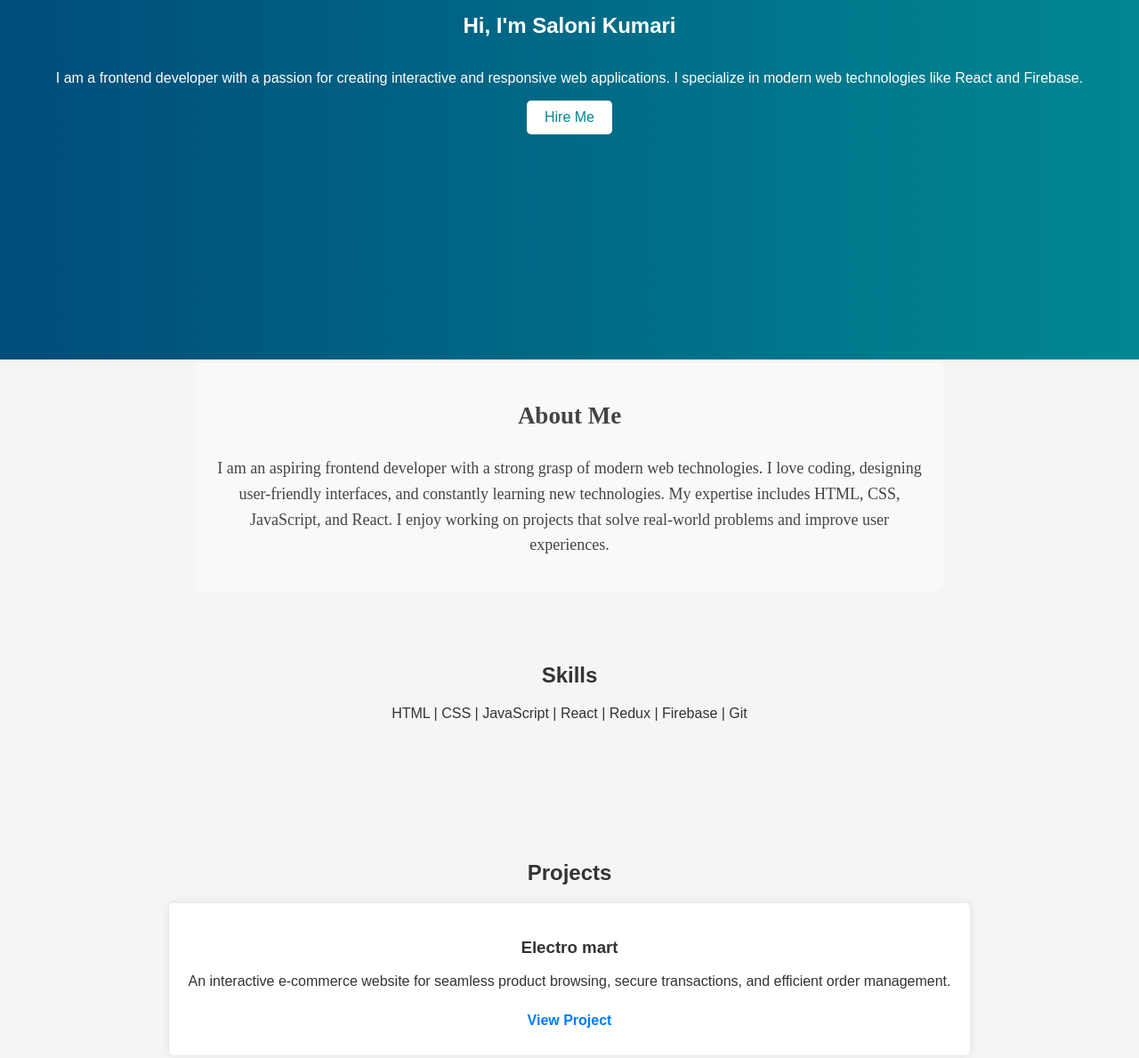
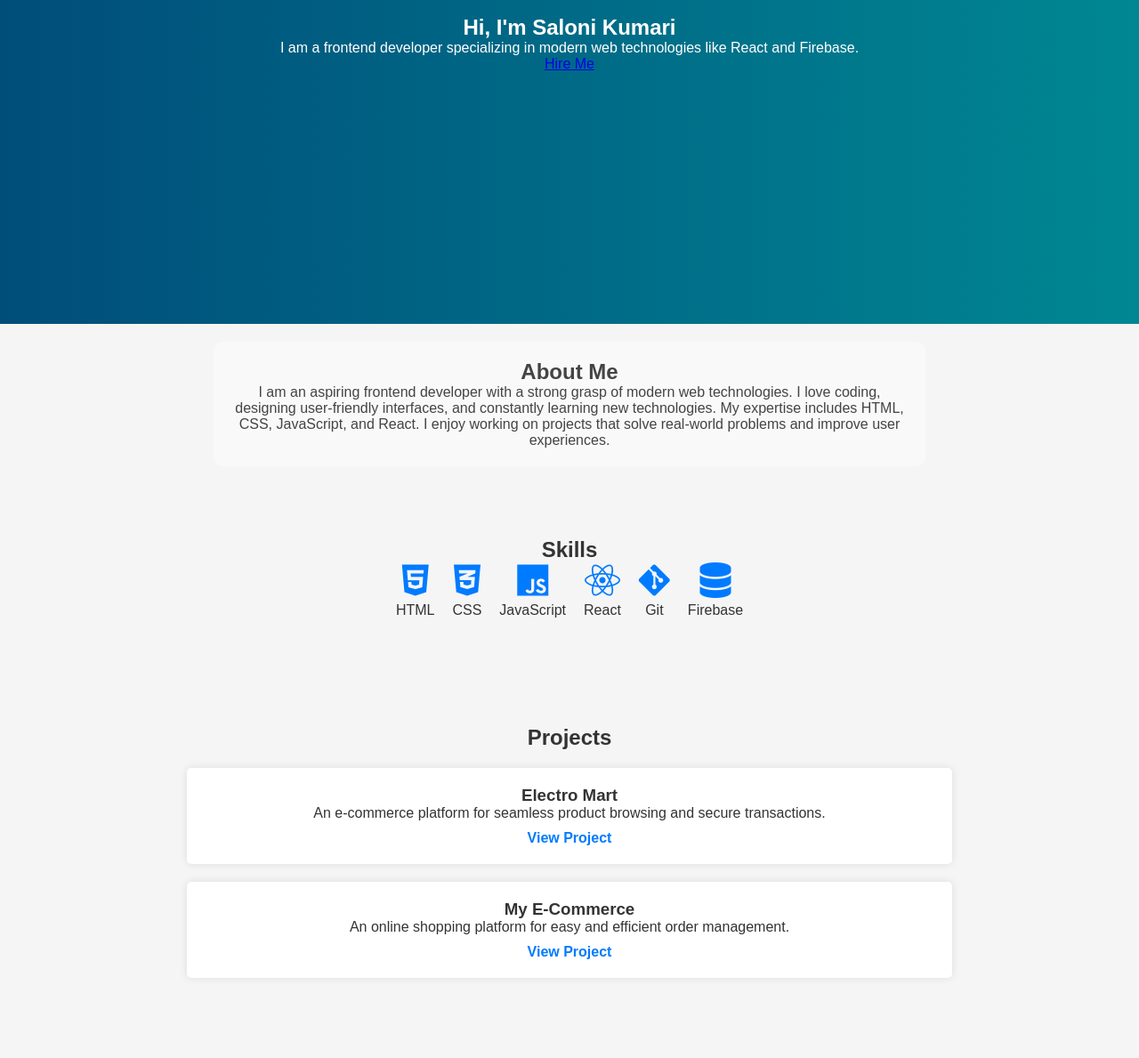
Before and after one commit to SaloniKumari117/Resume-Portfolio, a plain HTML site: page index.html in a window 1280 px wide. Shown: the part 436-1625 px from the top of the page at 89% size. Drawn offline with Linux system fonts and the light colour scheme.

Commit message:
portfolio

```diff
--- a/index.html
+++ b/index.html
@@ -8,12 +8,14 @@
     <link rel="stylesheet" href="https://cdnjs.cloudflare.com/ajax/libs/font-awesome/6.4.0/css/all.min.css">
     <style>
         /* Global Styles */
-        body {
-            font-family: 'Poppins', sans-serif;
+        * {
             margin: 0;
             padding: 0;
             box-sizing: border-box;
-            scroll-behavior: smooth;
+        }
+
+        body {
+            font-family: 'Poppins', sans-serif;
             background: #f5f5f5;
             color: #333;
         }
@@ -27,7 +29,7 @@
             background: #222;
             color: white;
             position: fixed;
-            width: 96.5%;
+            width: 100%;
             top: 0;
             z-index: 1000;
         }
@@ -45,31 +47,37 @@
             transition: 0.3s;
         }
 
-        .nav-links a:hover,
-        .nav-links a:focus {
+        .nav-links a:hover {
             color: #007bff;
         }
 
-        /*about section*/
-
-        #about {
-            font-family: 'Playfair Display', serif;
-            /* Use the imported font */
-            font-size: 18px;
-            font-weight: 400;
-            color: #444;
-            /* Dark grey for readability */
-            line-height: 1.6;
-            text-align: center;
-            padding: 20px;
-            background: #f9f9f9;
-            /* Light background */
-            border-radius: 10px;
-            max-width: 800px;
-            margin: auto;
+        /* .resume-btn {
+            background: white;
+            color: #008793;
+            padding: 8px 15px;
+            border-radius: 5px;
+            text-decoration: none;
+            font-weight: bold;
         }
 
+        .resume-btn:hover {
+            background: #007bff;
+            color: white;
+        } */
 
+
+
+        @media (max-width: 768px) {
+            nav {
+                flex-direction: column;
+                text-align: center;
+            }
+
+            .nav-links {
+                flex-direction: column;
+                gap: 10px;
+            }
+        }
 
         /* Hero Section */
         .hero {
@@ -88,25 +96,57 @@
             width: 150px;
             height: 150px;
             border-radius: 50%;
-            object-fit: cover;
             border: 4px solid white;
             margin-bottom: 20px;
         }
 
-        .btn {
-            background: white;
-            color: #008793;
-            padding: 10px 20px;
-            text-decoration: none;
-            border-radius: 5px;
-            transition: 0.3s;
+        /* About Section */
+        #about {
+            font-size: 16px;
+            font-weight: 400;
+            color: #444;
+            text-align: center;
+            padding: 20px;
+            background: #f9f9f9;
+            border-radius: 10px;
+            max-width: 800px;
+            margin: 20px auto;
         }
 
-        .btn:hover {
-            background: #007bff;
-            color: white;
+        #skills {
+            display: flex;
+            flex-direction: column;
+            align-items: center;
         }
 
+        .skills-list {
+            display: flex;
+            flex-wrap: wrap;
+            justify-content: center;
+            gap: 20px;
+        }
+
+        .skill {
+            display: flex;
+            flex-direction: column;
+            align-items: center;
+            font-size: 16px;
+        }
+
+        .skill i {
+            font-size: 40px;
+            color: #007bff;
+            margin-bottom: 5px;
+        }
+
+        .skill:hover {
+            background: #dde5ee;
+            transform: scale(1.1);
+        }
+
+
+
+        /* General Section Styling */
         section {
             padding: 60px 20px;
             text-align: center;
@@ -117,6 +157,7 @@
             margin: 0 auto;
         }
 
+        /* Project Cards */
         .project-card {
             background: #fff;
             padding: 20px;
@@ -179,7 +220,6 @@
 </head>
 
 <body>
-
     <header>
         <nav>
             <div class="logo">Saloni Kumari</div>
@@ -189,6 +229,7 @@
                 <li><a href="#skills">Skills</a></li>
                 <li><a href="#projects">Projects</a></li>
                 <li><a href="#contact">Contact</a></li>
+                <li><a href="resume.pdf" class="resume-btn" download>Resume</a></li>
             </ul>
         </nav>
     </header>
@@ -196,8 +237,7 @@
     <section id="home" class="hero">
         <img src="picture/saloni.jpeg" alt="Saloni Kumari">
         <h1>Hi, I'm Saloni Kumari</h1>
-        <p>I am a frontend developer with a passion for creating interactive and responsive web applications. I
-            specialize in modern web technologies like React and Firebase.</p>
+        <p>I am a frontend developer specializing in modern web technologies like React and Firebase.</p>
         <a href="#contact" class="btn">Hire Me</a>
     </section>
 
@@ -208,30 +248,31 @@
             JavaScript, and React. I enjoy working on projects that solve real-world problems and improve user
             experiences.</p>
     </section>
+    <section id="skills">
+        <h2>Skills</h2>
+        <div class="skills-list">
+            <div class="skill"><i class="fab fa-html5"></i>HTML</div>
+            <div class="skill"><i class="fab fa-css3-alt"></i>CSS</div>
+            <div class="skill"><i class="fab fa-js"></i>JavaScript</div>
+            <div class="skill"><i class="fab fa-react"></i>React</div>
+            <div class="skill"><i class="fab fa-git-alt"></i>Git</div>
+            <div class="skill"><i class="fas fa-database"></i>Firebase</div>
+        </div>
+    </section>
 
-    <section id="skills" class="container">
-        <h2>Skills</h2>
-        <p>HTML | CSS | JavaScript | React | Redux | Firebase | Git</p>
-    </section>
 
     <section id="projects" class="container">
         <h2>Projects</h2>
         <div class="project-card">
-            <h3>Electro mart</h3>
-            <p>An interactive e-commerce website for seamless product browsing, secure transactions, and efficient order
-                management.</p>
-            <a href="https://salonikumari117.github.io/electronic-website/" class="btn">View Project </a>
+            <h3>Electro Mart</h3>
+            <p>An e-commerce platform for seamless product browsing and secure transactions.</p>
+            <a href="https://salonikumari117.github.io/electronic-website/" class="btn">View Project</a>
         </div>
-
-        <section id="projects" class="container">
-            <h2>Projects</h2>
-            <div class="project-card">
-                <h3>My e-commerce</h3>
-                <p>An interactive e-commerce website for seamless product browsing, secure transactions, and efficient order
-                    management.</p>
-                <a href="https://salonikumari117.github.io/e-commerce/" class="btn">View Project </a>
-            </div>
-
+        <div class="project-card">
+            <h3>My E-Commerce</h3>
+            <p>An online shopping platform for easy and efficient order management.</p>
+            <a href="https://salonikumari117.github.io/e-commerce/" class="btn">View Project</a>
+        </div>
     </section>
 
     <section id="contact" class="container">
@@ -239,7 +280,6 @@
         <form class="contact-form">
             <input type="text" name="name" placeholder="Your Name" required>
             <input type="email" name="email" placeholder="Your Email" required>
-            <input type="tel" name="phone" placeholder="Your Phone Number" required>
             <textarea name="message" rows="5" placeholder="Your Message" required></textarea>
             <button type="submit">Send Message</button>
         </form>
@@ -248,7 +288,6 @@
     <footer>
         <p>&copy; 2025 Saloni Kumari | All Rights Reserved</p>
     </footer>
-
 </body>
 
 </html>
```
